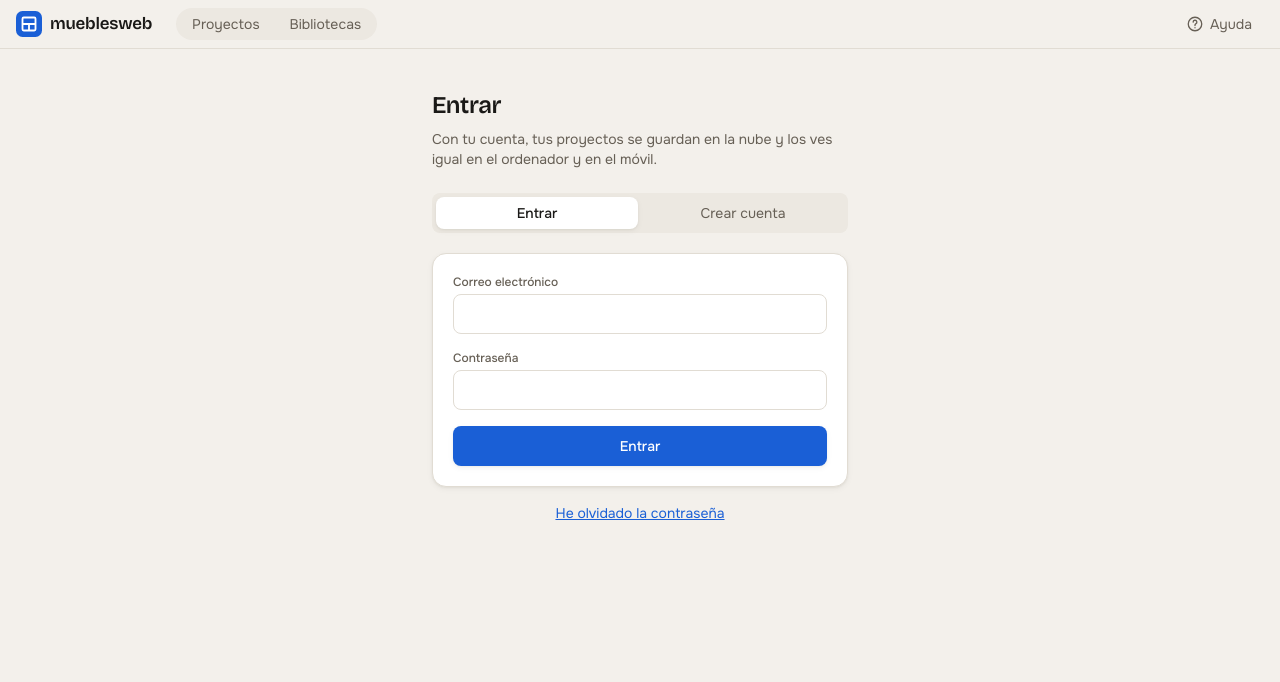
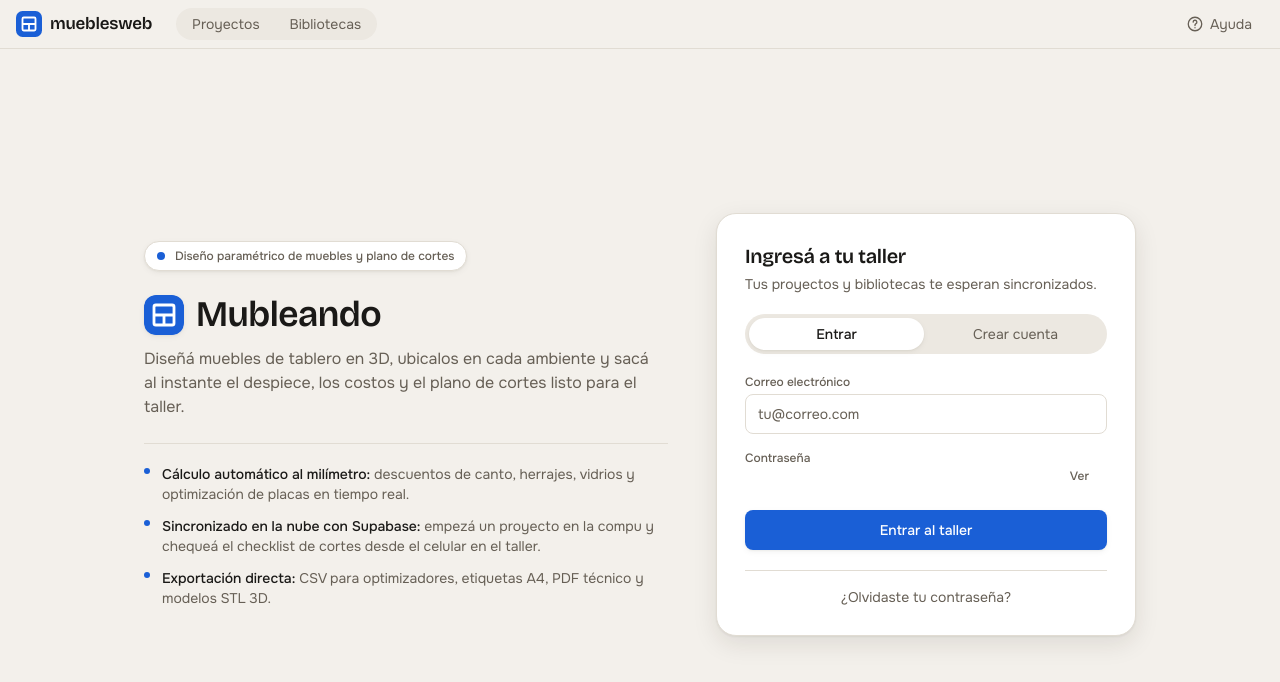
Before and after one commit to MaharBa264/mubleando, a Next.js app in the folder apps/web/: page /entrar in a window 1280 px wide. Shown: the top 682 px of the page. Built offline with nearby package versions, Linux system fonts and the light colour scheme; no server answers.

Commit message:
feat(ux): rediseñar pantalla de acceso con layout split, ver contraseña y aviso de lista blanca

```diff
--- a/apps/web/src/app/entrar/page.tsx
+++ b/apps/web/src/app/entrar/page.tsx
@@ -18,13 +18,13 @@ function safeNext(v: string | null): string {
 /** Traduce los errores habituales de Supabase Auth. */
 function authMessage(msg: string): string {
   if (/invalid login credentials/i.test(msg)) return 'El correo o la contraseña no son correctos.';
-  if (/email not confirmed/i.test(msg)) return 'Todavía no has confirmado el correo. Busca el mensaje que te enviamos (mira también en spam).';
+  if (/email not confirmed/i.test(msg)) return 'Todavía no has confirmado el correo. Buscá el mensaje que te enviamos (mirá también en spam).';
   // El registro es solo para los mails de la lista: la base rechaza el alta (Supabase lo devuelve como un error genérico).
-  if (/MW403|database error saving new user/i.test(msg)) return 'Este mail no tiene permiso para registrarse. Pedíselo al responsable de la app.';
-  if (/already registered|already exists/i.test(msg)) return 'Ya hay una cuenta con ese correo. Entra o recupera la contraseña.';
-  if (/rate limit|too many/i.test(msg)) return 'Demasiados intentos seguidos. Espera unos minutos y vuelve a probar.';
-  if (/password should be at least|weak password/i.test(msg)) return 'La contraseña es demasiado corta o débil: usa al menos 8 caracteres.';
-  if (/fetch|network/i.test(msg)) return 'No hay conexión con el servidor. Comprueba tu conexión a internet.';
+  if (/MW403|database error saving new user/i.test(msg)) return 'Este correo todavía no está habilitado en la lista de acceso. Pedile autorización al administrador.';
+  if (/already registered|already exists/i.test(msg)) return 'Ya hay una cuenta con ese correo. Entrá o recuperá la contraseña.';
+  if (/rate limit|too many/i.test(msg)) return 'Demasiados intentos seguidos. Esperá unos minutos y volvé a probar.';
+  if (/password should be at least|weak password/i.test(msg)) return 'La contraseña es demasiado corta o débil: usá al menos 8 caracteres.';
+  if (/fetch|network/i.test(msg)) return 'No hay conexión con el servidor. Comprobá tu conexión a internet.';
   return msg;
 }
 
@@ -43,6 +43,7 @@ function SignIn() {
   const [tab, setTab] = useState<Tab>('entrar');
   const [email, setEmail] = useState('');
   const [password, setPassword] = useState('');
+  const [showPass, setShowPass] = useState(false);
   const [busy, setBusy] = useState(false);
   const [error, setError] = useState<string | null>(null);
   const [notice, setNotice] = useState<string | null>(null);
@@ -53,7 +54,7 @@ function SignIn() {
 
   if (mode === 'local') {
     return (
-      <div className="mx-auto w-full max-w-md px-4 py-10">
+      <div className="mx-auto w-full max-w-md px-4 py-12">
         <h1 className="mb-4 text-2xl font-semibold">Entrar</h1>
         <Alert tone="info" title="Esta instalación no usa cuentas">
           Los datos se guardan en este navegador. Para usar cuentas y sincronizar entre dispositivos hay que configurar la nube (ver docs/nube.md).
@@ -67,7 +68,7 @@ function SignIn() {
     setError(null);
     setNotice(null);
     const mail = email.trim();
-    if (!/^\S+@\S+\.\S+$/.test(mail)) return setError('Escribe un correo válido.');
+    if (!/^\S+@\S+\.\S+$/.test(mail)) return setError('Escribí un correo válido.');
     if (tab !== 'olvido' && password.length < 8) return setError('La contraseña tiene que tener al menos 8 caracteres.');
     setBusy(true);
     const auth = supabase().auth;
@@ -80,15 +81,14 @@ function SignIn() {
         const { data, error } = await auth.signUp({ email: mail, password, options: { emailRedirectTo: `${origin}/entrar` } });
         if (error) throw error;
         if (!data.session) {
-          setNotice(`Te hemos enviado un correo a ${mail}. Abre el enlace para confirmar la cuenta y luego entra aquí.`);
+          setNotice(`Te enviamos un correo a ${mail}. Abrí el enlace para confirmar la cuenta y después entrá acá.`);
           setTab('entrar');
           setPassword('');
         }
       } else {
         const { error } = await auth.resetPasswordForEmail(mail, { redirectTo: `${origin}/restablecer` });
         if (error) throw error;
-        // Mismo mensaje exista o no la cuenta: no se revela qué correos están registrados.
-        setNotice(`Si hay una cuenta con ${mail}, te llegará un correo con un enlace para poner una contraseña nueva.`);
+        setNotice(`Si hay una cuenta con ${mail}, te va a llegar un correo con un enlace para elegir una contraseña nueva.`);
       }
     } catch (err) {
       setError(authMessage(err instanceof Error ? err.message : String(err)));
@@ -103,12 +103,68 @@ function SignIn() {
   ];
 
   return (
-    <div className="mx-auto w-full max-w-md px-4 py-10">
-      <h1 className="mb-2 text-2xl font-semibold">{tab === 'olvido' ? 'Recuperar la contraseña' : tab === 'crear' ? 'Crear cuenta' : 'Entrar'}</h1>
-      <p className="mb-6 text-sm text-muted">Con tu cuenta, tus proyectos se guardan en la nube y los ves igual en el ordenador y en el móvil.</p>
+    <div className="mx-auto flex w-full max-w-5xl flex-1 items-center px-4 py-8 sm:py-12">
+      <div className="grid w-full items-center gap-8 lg:grid-cols-[minmax(0,1.05fr)_minmax(0,420px)] lg:gap-12">
+        {/* Columna izquierda: identidad y valor del taller */}
+        <div className="space-y-6">
+          <div className="inline-flex items-center gap-2.5 rounded-full border border-border bg-surface px-3 py-1.5 text-xs font-medium text-muted shadow-1">
+            <span className="h-2 w-2 rounded-full bg-accent" aria-hidden />
+            Diseño paramétrico de muebles y plano de cortes
+          </div>
+
+          <div className="space-y-3">
+            <div className="flex items-center gap-3">
+              <svg width="40" height="40" viewBox="0 0 64 64" aria-hidden className="shrink-0 shadow-1 rounded-[12px]">
+                <rect width="64" height="64" rx="16" fill="var(--accent)" />
+                <rect x="16" y="16" width="32" height="32" rx="3" fill="none" stroke="var(--accent-contrast)" strokeWidth="4.5" />
+                <path d="M16 32h32M32 32v16" stroke="var(--accent-contrast)" strokeWidth="4.5" />
+              </svg>
+              <h1 className="font-display text-3xl font-semibold tracking-tight sm:text-4xl">Mubleando</h1>
+            </div>
+            <p className="max-w-lg text-base text-muted">
+              Diseñá muebles de tablero en 3D, ubicalos en cada ambiente y sacá al instante el despiece, los costos y el plano de cortes listo para el taller.
+            </p>
+          </div>
+
+          <ul className="hidden space-y-3 border-t border-border pt-5 text-sm text-muted lg:block">
+            <li className="flex items-start gap-3">
+              <span className="mt-1 h-1.5 w-1.5 shrink-0 rounded-full bg-accent" aria-hidden />
+              <span>
+                <strong className="font-medium text-text">Cálculo automático al milímetro:</strong> descuentos de canto, herrajes, vidrios y optimización de placas en tiempo real.
+              </span>
+            </li>
+            <li className="flex items-start gap-3">
+              <span className="mt-1 h-1.5 w-1.5 shrink-0 rounded-full bg-accent" aria-hidden />
+              <span>
+                <strong className="font-medium text-text">Sincronizado en la nube con Supabase:</strong> empezá un proyecto en la compu y chequeá el checklist de cortes desde el celular en el taller.
+              </span>
+            </li>
+            <li className="flex items-start gap-3">
+              <span className="mt-1 h-1.5 w-1.5 shrink-0 rounded-full bg-accent" aria-hidden />
+              <span>
+                <strong className="font-medium text-text">Exportación directa:</strong> CSV para optimizadores, etiquetas A4, PDF técnico y modelos STL 3D.
+              </span>
+            </li>
+          </ul>
+        </div>
+
+        {/* Columna derecha: tarjeta de acceso */}
+        <div className="rounded-sheet border border-border bg-surface p-6 shadow-float sm:p-7">
+          <div className="mb-5">
+            <h2 className="font-display text-xl font-semibold">
+              {tab === 'olvido' ? 'Recuperar contraseña' : tab === 'crear' ? 'Crear tu cuenta' : 'Ingresá a tu taller'}
+            </h2>
+            <p className="mt-1 text-sm text-muted">
+              {tab === 'olvido'
+                ? 'Te mandamos un enlace por correo para definir una clave nueva.'
+                : tab === 'crear'
+                  ? 'El alta está habilitada para correos autorizados en la lista de acceso.'
+                  : 'Tus proyectos y bibliotecas te esperan sincronizados.'}
+            </p>
+          </div>
 
           {tab !== 'olvido' && (
-        <div role="tablist" aria-label="Entrar o crear cuenta" className="mb-5 grid grid-cols-2 gap-1 rounded-control bg-surface-2 p-1">
+            <div role="tablist" aria-label="Entrar o crear cuenta" className="mb-5 grid grid-cols-2 gap-1 rounded-full bg-surface-2 p-1">
               {tabs.map(([k, label]) => (
                 <button
                   key={k}
@@ -118,8 +174,9 @@ function SignIn() {
                   onClick={() => {
                     setTab(k);
                     setError(null);
+                    setNotice(null);
                   }}
-              className={`rounded-control px-3 py-1.5 text-sm ${tab === k ? 'bg-surface font-medium shadow-1' : 'text-muted hover:text-text'}`}
+                  className={`rounded-full px-3 py-1.5 text-sm transition-colors ${tab === k ? 'bg-surface font-medium text-text shadow-1' : 'text-muted hover:text-text'}`}
                 >
                   {label}
                 </button>
@@ -127,37 +184,79 @@ function SignIn() {
             </div>
           )}
 
-      <form onSubmit={submit} className="space-y-4 rounded-card border border-border bg-surface p-5 shadow-1" noValidate>
-        <TextField label="Correo electrónico" type="email" autoComplete="email" inputMode="email" value={email} onChange={(e) => setEmail(e.target.value)} required />
+          <form onSubmit={submit} className="space-y-4" noValidate>
+            <TextField
+              label="Correo electrónico"
+              type="email"
+              placeholder="tu@correo.com"
+              autoComplete="email"
+              inputMode="email"
+              value={email}
+              onChange={(e) => setEmail(e.target.value)}
+              required
+            />
+
             {tab !== 'olvido' && (
+              <div className="space-y-1">
+                <div className="relative">
                   <TextField
-            label={tab === 'crear' ? 'Contraseña (al menos 8 caracteres)' : 'Contraseña'}
-            type="password"
+                    label={tab === 'crear' ? 'Contraseña (mínimo 8 caracteres)' : 'Contraseña'}
+                    type={showPass ? 'text' : 'password'}
                     autoComplete={tab === 'crear' ? 'new-password' : 'current-password'}
                     value={password}
                     onChange={(e) => setPassword(e.target.value)}
                     required
                     minLength={8}
+                    className="pr-16"
                   />
+                  <button
+                    type="button"
+                    onClick={() => setShowPass((v) => !v)}
+                    className="absolute right-2.5 bottom-2 rounded-control px-2 py-0.5 text-xs font-medium text-muted hover:bg-surface-2 hover:text-text"
+                  >
+                    {showPass ? 'Ocultar' : 'Ver'}
+                  </button>
+                </div>
+              </div>
             )}
+
             {error && <Alert tone="danger">{error}</Alert>}
             {notice && <Alert tone="info">{notice}</Alert>}
+
             <Button type="submit" variant="primary" className="w-full" disabled={busy}>
-          {busy ? 'Un momento…' : tab === 'entrar' ? 'Entrar' : tab === 'crear' ? 'Crear cuenta' : 'Enviar el enlace'}
+              {busy ? 'Un momento…' : tab === 'entrar' ? 'Entrar al taller' : tab === 'crear' ? 'Crear cuenta' : 'Enviar enlace de recuperación'}
             </Button>
           </form>
 
-      <p className="mt-4 text-center text-sm">
+          <div className="mt-5 border-t border-border pt-4 text-center text-sm">
             {tab === 'olvido' ? (
-          <button type="button" className="text-accent underline" onClick={() => setTab('entrar')}>
-            Volver a entrar
+              <button
+                type="button"
+                className="font-medium text-accent hover:underline"
+                onClick={() => {
+                  setTab('entrar');
+                  setError(null);
+                  setNotice(null);
+                }}
+              >
+                ← Volver a entrar
               </button>
             ) : (
-          <button type="button" className="text-accent underline" onClick={() => setTab('olvido')}>
-            He olvidado la contraseña
+              <button
+                type="button"
+                className="text-muted hover:text-accent hover:underline"
+                onClick={() => {
+                  setTab('olvido');
+                  setError(null);
+                  setNotice(null);
+                }}
+              >
+                ¿Olvidaste tu contraseña?
               </button>
             )}
-      </p>
+          </div>
+        </div>
+      </div>
     </div>
   );
 }
```
Lines whose indentation alone changed are shown as unchanged.
